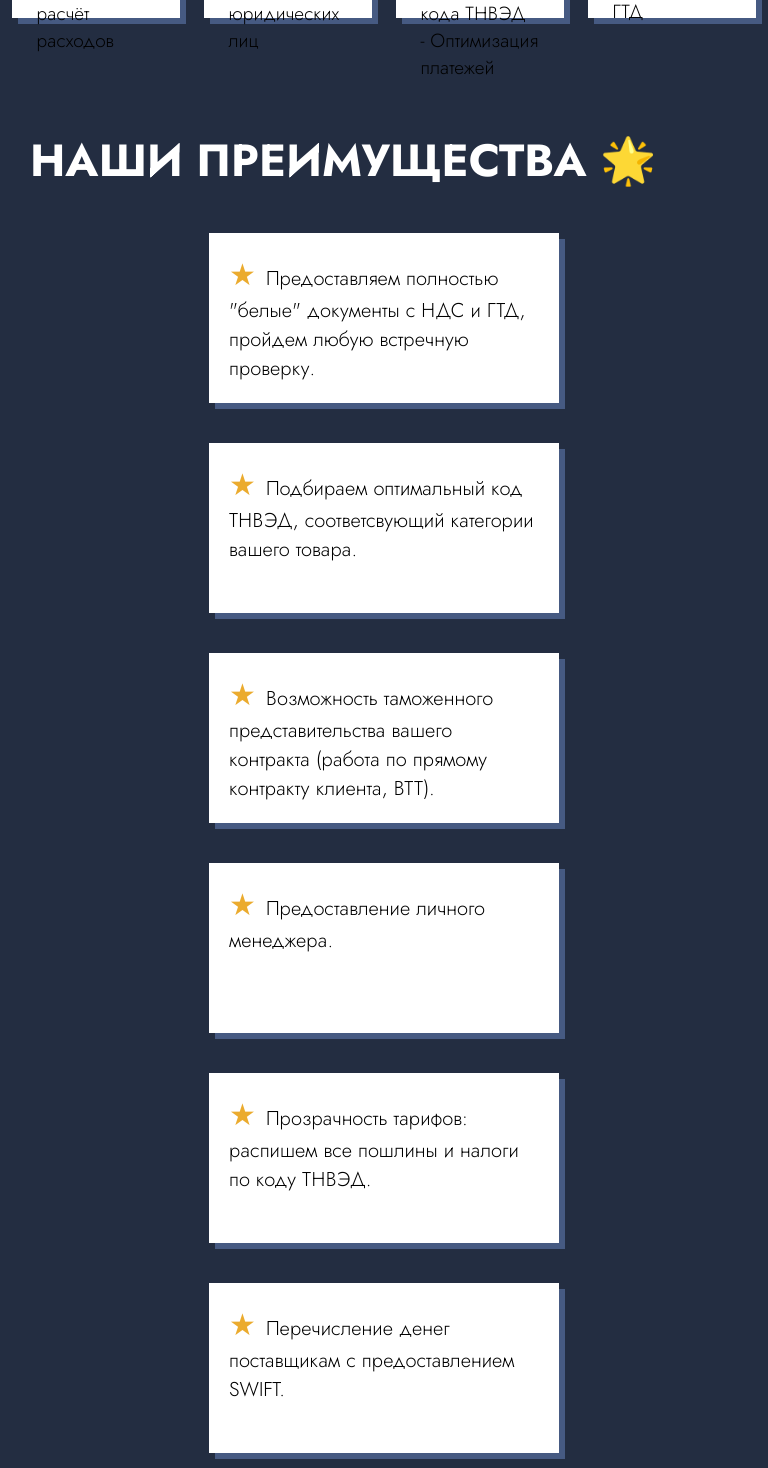
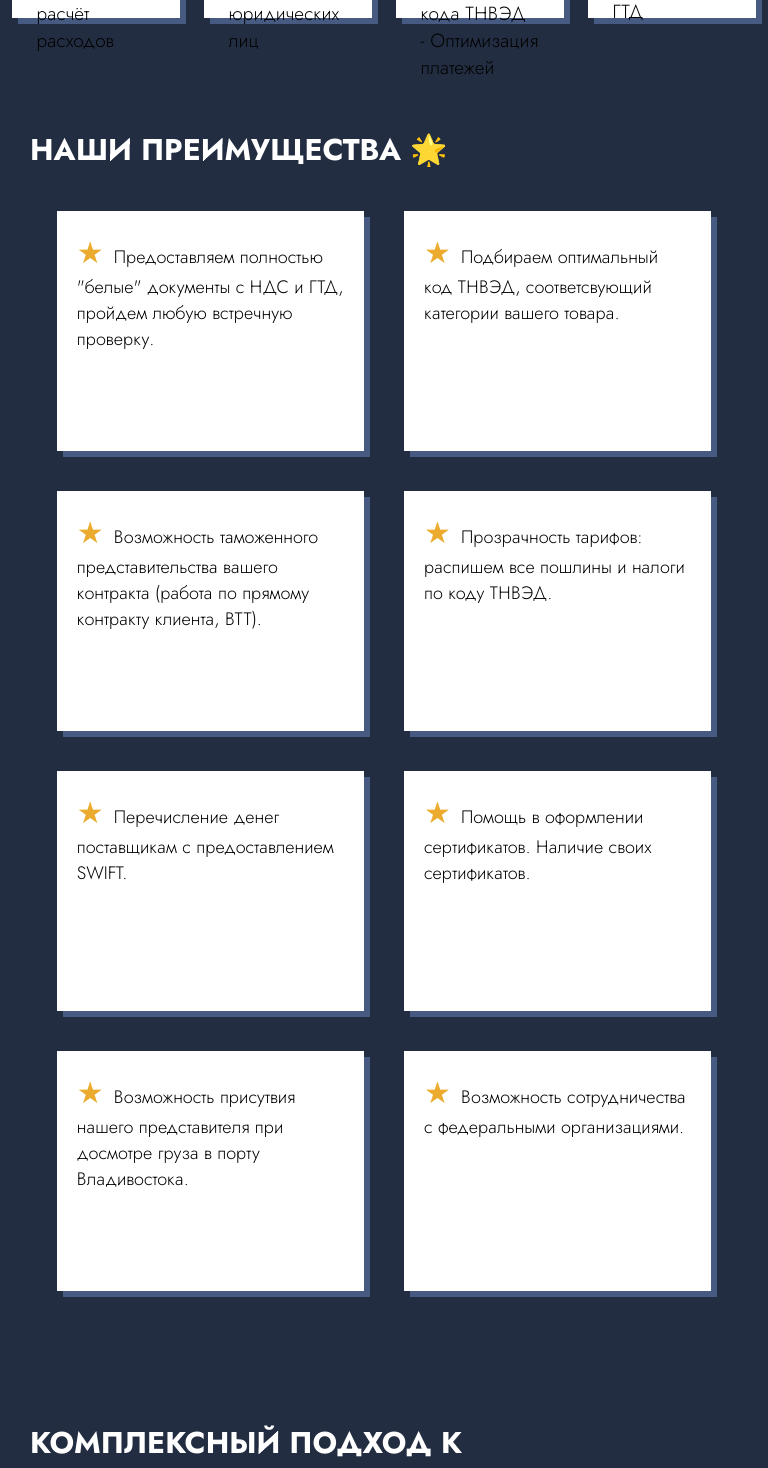
Before and after one commit to Altentaller/sea-freight, a Svelte app: page / in a window 768 px wide. Shown: the part 1526-2994 px from the top of the page. Built offline with nearby package versions, Linux system fonts and the light colour scheme; the HTML template or start-up script is replaced by a standard one.

Commit message:
added media styles in features.svelte

```diff
--- a/src/Block/Features.svelte
+++ b/src/Block/Features.svelte
@@ -1,7 +1,4 @@
 <script>
-    import { services } from './services-store.js';
-    import ServiceItem from "./ServiceItem.svelte";
-
 
 </script>
 
@@ -53,12 +50,46 @@ h2{
 		font-size: 30px
 	}
 
+	@media (min-width: 501px) and (max-width: 985px){
+		h2{
+			font-size: 30px;
+		}
+	}
+	@media (max-width: 500px){
+		h2{
+			font-size: 25px;
+		}
+	}
+
+	@media (min-width: 781px) and (max-width: 1170px){
+		.plus div:nth-child(3n) {
+			page-break-after: avoid;
+			break-after: avoid;
+		}
+	}
+	@media (min-width: 501px) and (max-width: 780px){
+		.plus div{
+			width: 40%;
+			min-height: 240px;
+		 }
+		 .plus div:nth-child(4) {
+			display: none;
+		}
+		.plus div:nth-child(3n) {
+			page-break-after: avoid;
+			break-after: avoid;
+		}
+	}
+	@media (max-width: 780px){
+		.plus div{
+			font-size: 18px
+		 }
+	}
+
 </style>
 
 <section id="features">
-     <h2>
-      Наши преимущества 🌟
-    </h2>
+    <h2>Наши преимущества 🌟</h2>
 
     <div class="plus">
         <div>Предоставляем полностью "белые" документы
@@ -68,7 +99,7 @@ h2{
         <div>Предоставление личного менеджера.</div>
         <div>Прозрачность тарифов: распишем все пошлины и налоги по коду ТНВЭД.</div>
         <div>Перечисление денег поставщикам с предоставлением SWIFT.</div>
-        <div>Помощь в оформлении сертификатов.</div>
+        <div>Помощь в оформлении сертификатов. Наличие своих сертификатов.</div>
         <div>Возможность присутвия нашего представителя при досмотре груза в порту Владивостока.</div>
         <div>Возможность сотрудничества с федеральными организациями.</div>
     </div>
```
Lines whose indentation alone changed are shown as unchanged.
